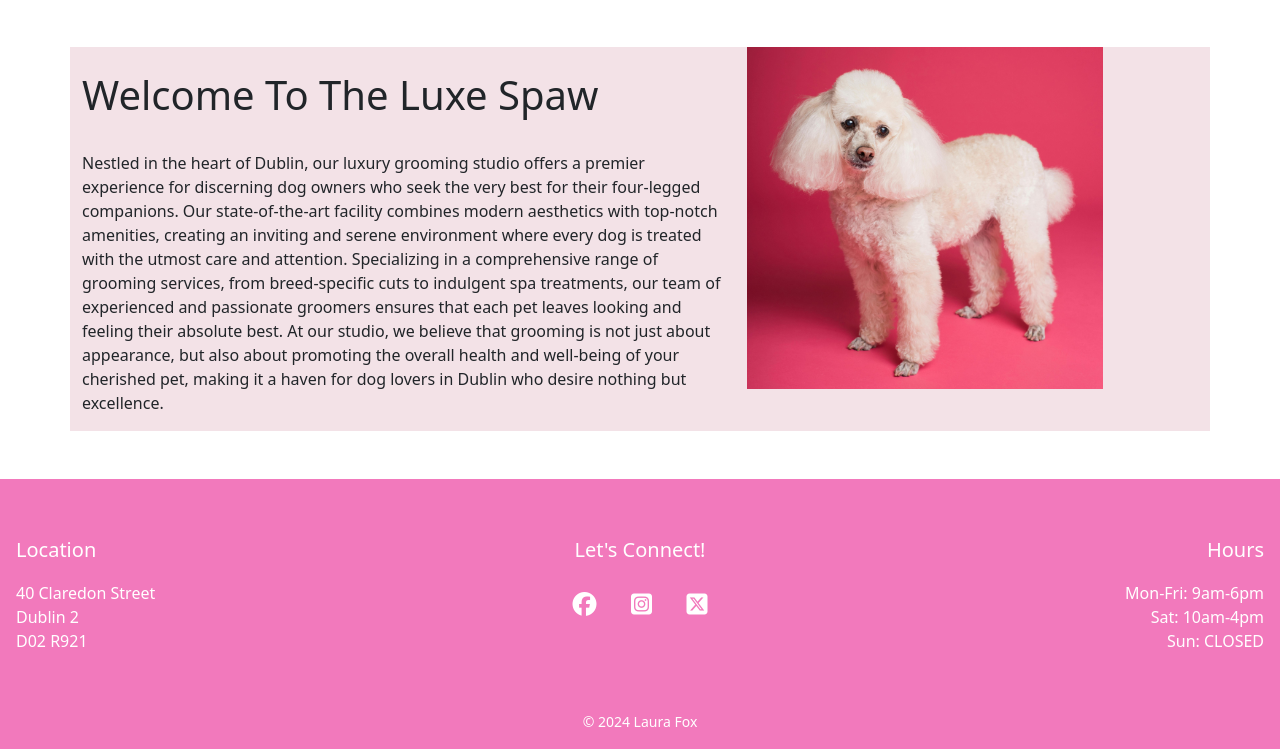
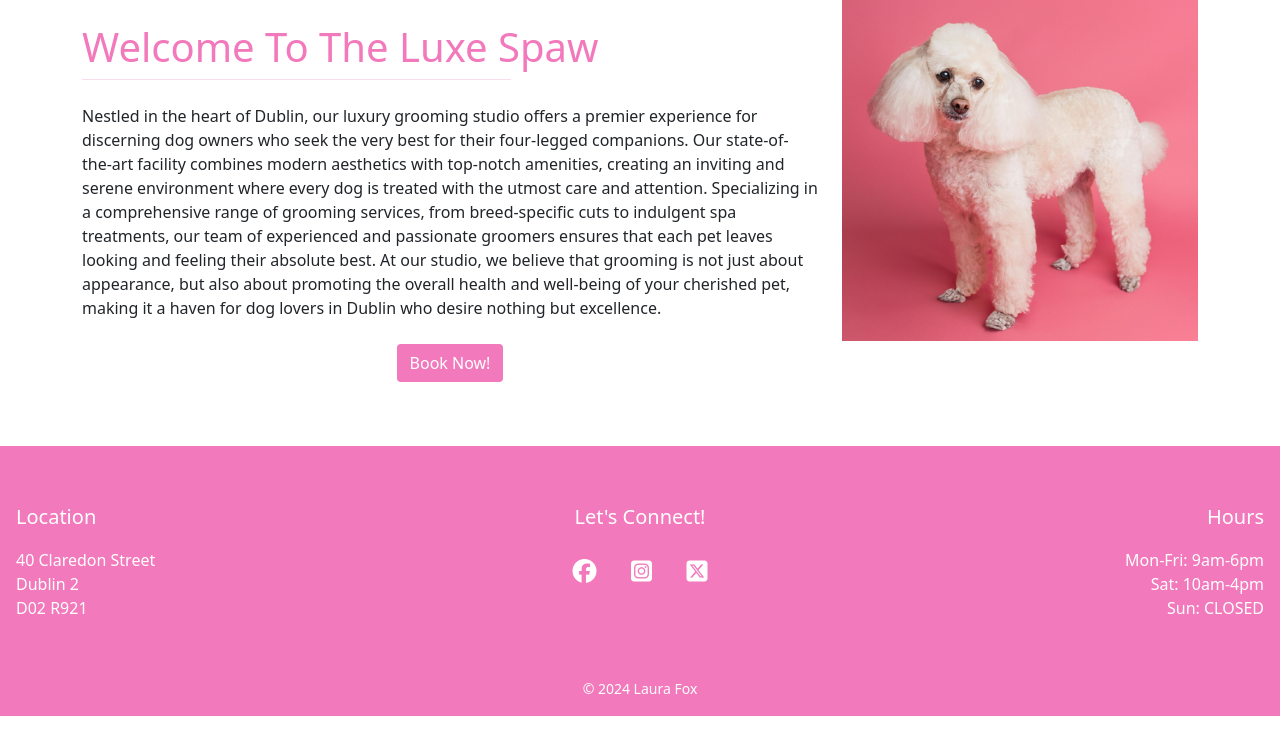
Before and after one commit to lauramayfox/the-luxe-spaw, a Django app: template templates/index.html in a window 1280 px wide. Shown: the part 213-962 px from the top of the page. After the commit the page ends 929 px from the top, so only its background shows below. Run offline with Django 4.2, Linux system fonts and the light colour scheme; the template is opened without the code that fills it, so the values that code supplies are empty; parts of the project's set-up code (start-up, migrations or seed data) failed here and were passed over; some libraries are stand-ins or nearby versions; grey boxes are pictures that could not be loaded.

Commit message:
Updates to base and index templates and css styling applied

```diff
--- a/static/css/style.css
+++ b/static/css/style.css
@@ -2,15 +2,31 @@ body {
     background-color: white;
 }
 
+/* Index Page */
 
-.thin {
-    font-weight: 300;
+.header-1 {
+    color: #F279BC;
 }
 
+hr {
+    margin: 0 auto;
+    border-top: 1px solid #F279BC;
+}
 
 .container {
-    background-color: #f3e2e7;
+    background-color: white;
 }
+
+/* Button */
+
+.btn-white {
+    background-color: #F279BC;
+    margin: auto;
+    color: white;
+    box-shadow: #F279BC;
+
+}
+
 
 /* Footer */
 
--- a/templates/base.html
+++ b/templates/base.html
@@ -60,7 +60,7 @@
         {% endblock content %}
 
     </main>
-
+    <!-- Footer -->
     <footer class="footer mt-auto py-3 footer-bg">
         <div class="container-fluid d-sm-flex d-md-inline">
             <div class="row hstack justify-content-sm-center">
--- a/templates/index.html
+++ b/templates/index.html
@@ -13,18 +13,30 @@
 
 </div>
 
-<div class="container brief-container mt-5 mb-5">
+<div class="container brief-container mt-6 mb-5">
     <div class="row">
-        <div class="col-md-7">
+        <div class="col-md-8">
             <br>
-            <h1>Welcome To The Luxe Spaw</h1>
-            <br>
+            <h1 class="header-1">Welcome To The Luxe Spaw</h1>
+            <div class="col-md-7">
+                <hr>
+                </div>
+                <br>
             <div class="d-none d-md-block">
                 <p>Nestled in the heart of Dublin, our luxury grooming studio offers a premier experience for discerning dog owners who seek the very best for their four-legged companions.
                     Our state-of-the-art facility combines modern aesthetics with top-notch amenities, creating an inviting and serene environment where every dog is treated with the utmost care and attention.
                     Specializing in a comprehensive range of grooming services, from breed-specific cuts to indulgent spa treatments, our team of experienced and passionate groomers ensures that each pet leaves
                     looking and feeling their absolute best. At our studio, we believe that grooming is not just about appearance, but also about promoting the overall health and well-being of your cherished pet,
-                    making it a haven for dog lovers in Dublin who desire nothing but excellence.</p>
+                    making it a haven for dog lovers in Dublin who desire nothing but excellence.<br>
+                <br>
+
+                 <!-- Button -->
+                 <a href="" style="text-decoration:none;" class="d-flex flex-column justify-content-center">
+                <button type="button" class="mb-0 btn btn-white">
+                  Book Now!
+                 </button>
+                 </a>
+            </p>
 
 
 
@@ -34,7 +46,7 @@
         </div>
         <div class="col-sm-8 col-md-4 col-lg-4 order-first order-md-last text-center">
             <img  src="{% static 'images/pexels1.jpg' %}"
-                 alt="Image" class="img-fluid">
+                 alt="Dog Image" class="img-fluid">
         </div>
     </div>
 </div>
```
Also changed, not shown: static/images/pexels1.jpg, static/images/pexels2.jpg (deleted).
